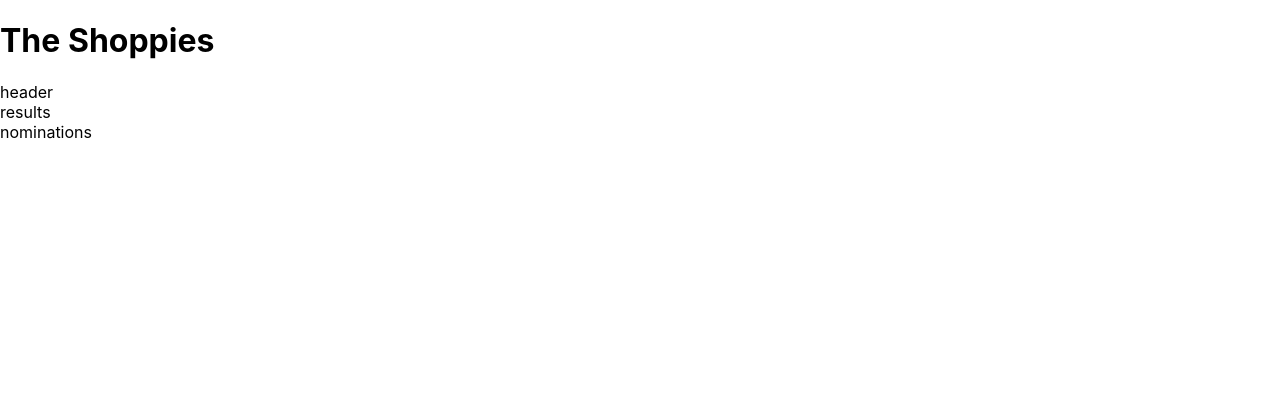
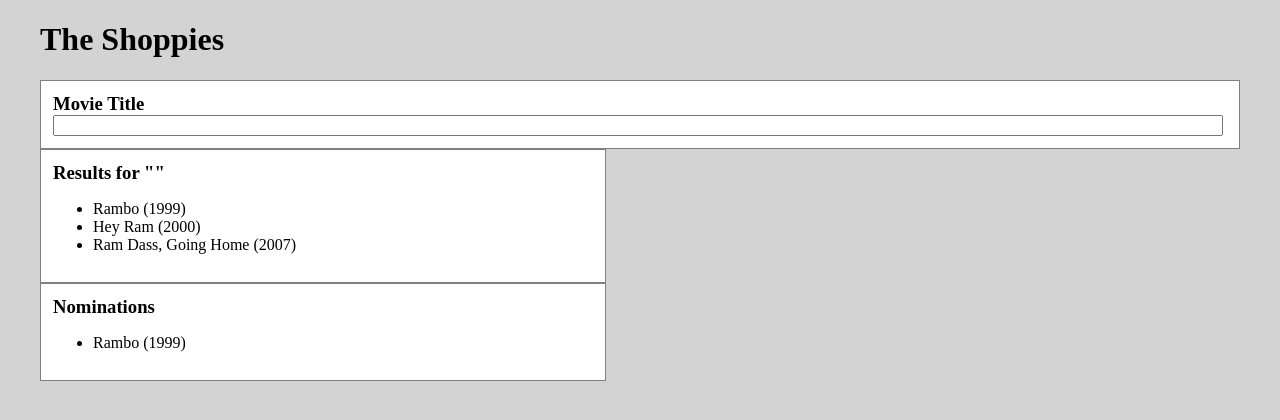
Before and after one commit to amodttech/shopify-intern-challenge-fall-2021, a React (Create React App) app: page / in a window 1280 px wide. Shown: the top 420 px of the page. Built offline with nearby package versions, Linux system fonts and the light colour scheme.

Commit message:
adding state

```diff
--- a/src/components/App.js
+++ b/src/components/App.js
@@ -1,15 +1,24 @@
+import React, { useState, useEffect } from 'react'
+
 import Header from "./Header";
 import Nominations from "./Nominations";
 import Results from "./Results";
 
 
+
 function App() {
+
+  const [searchTerm, setSearchTerm] = useState("")
+  const [results, setResults] = useState([])
+  const [nominations, setNominations] = useState([])
+
+
   return (
-    <div className="App-container">
+    <div className="app-container">
       <h1>The Shoppies</h1>
-      <Header />
+      <Header searchTerm={searchTerm} setSearchTerm={setSearchTerm}/>
       <div className="body-container">
-        <Results />
+        <Results searchTerm={searchTerm}/>
         <Nominations />
       </div>
     </div>
--- a/src/components/Header.js
+++ b/src/components/Header.js
@@ -1,9 +1,10 @@
 import React from 'react'
 
-function Header() {
+function Header({searchTerm, setSearchTerm}) {
     return (
-        <div>
-            header
+        <div className="header-container component-box">
+            <h3>Movie Title</h3>
+            <input type="text" value={searchTerm} onChange={(e)=>setSearchTerm(e.target.value)}></input>
         </div>
     )
 }
--- a/src/components/Nominations.js
+++ b/src/components/Nominations.js
@@ -2,8 +2,11 @@ import React from 'react'
 
 function Nominations() {
     return (
-        <div>
-            nominations
+        <div className="nominations-container component-box">
+            <h3>Nominations</h3>
+            <ul>
+                <li>Rambo (1999)</li>
+            </ul>
         </div>
     )
 }
--- /dev/null
+++ b/src/components/ResultListItem.js
@@ -0,0 +1,11 @@
+import React from 'react'
+
+function ResultListItem({title, year, status}) {
+    return (
+        <li className="result-list-item">
+            {title} ({year})
+        </li>
+    )
+}
+
+export default ResultListItem
--- a/src/components/Results.js
+++ b/src/components/Results.js
@@ -1,9 +1,24 @@
 import React from 'react'
+import ResultListItem from './ResultListItem'
 
-function Results() {
+function Results({searchTerm}) {
+
+    const flims = [
+        {title: "Rambo", year: 1999},
+        {title: "Hey Ram", year: 2000},
+        {title: "Ram Dass, Going Home", year: 2007},
+    ]
+
+    const listItems = flims.map(item =>
+        <ResultListItem title={item.title} year={item.year} />
+        )
+
     return (
-        <div>
-            results
+        <div className="results-container component-box">
+            <h3>Results for "{searchTerm}"</h3>
+            <ul>
+                {listItems}
+            </ul>
         </div>
     )
 }
--- a/src/styles/index.css
+++ b/src/styles/index.css
@@ -1,13 +1,57 @@
 body {
-  margin: 0;
-  font-family: -apple-system, BlinkMacSystemFont, 'Segoe UI', 'Roboto', 'Oxygen',
-    'Ubuntu', 'Cantarell', 'Fira Sans', 'Droid Sans', 'Helvetica Neue',
-    sans-serif;
-  -webkit-font-smoothing: antialiased;
-  -moz-osx-font-smoothing: grayscale;
+  background-color: lightgrey;
 }
 
-code {
-  font-family: source-code-pro, Menlo, Monaco, Consolas, 'Courier New',
-    monospace;
+h1 {
+
 }
+
+h2 {
+
+}
+
+h3 {
+  padding: 0%;
+  margin: 0%;
+}
+
+.app-container {
+  width: 1200px;
+  margin: 0 auto;
+
+}
+
+.body-container {
+  margin: 0 auto;
+}
+
+.component-box {
+  background-color: white;
+  border: solid 1px gray;
+  padding: 1%;
+}
+
+.header-container {
+
+}
+
+input {
+  width: 99%;
+  margin: 0 auto;
+}
+
+.results-container {
+  width: 45%;
+}
+
+.results-list {
+
+}
+
+.result-list-item {
+
+}
+
+.nominations-container {
+  width: 45%;
+}
```
